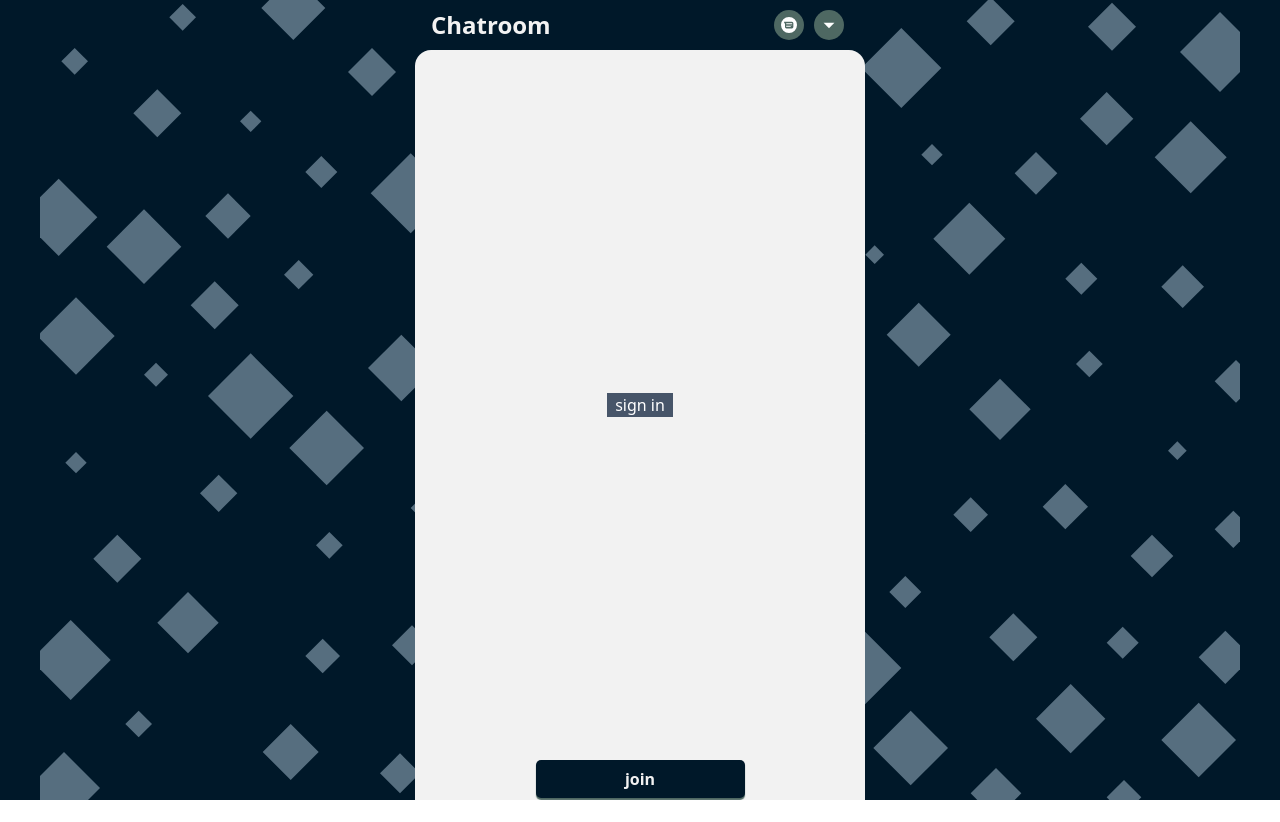
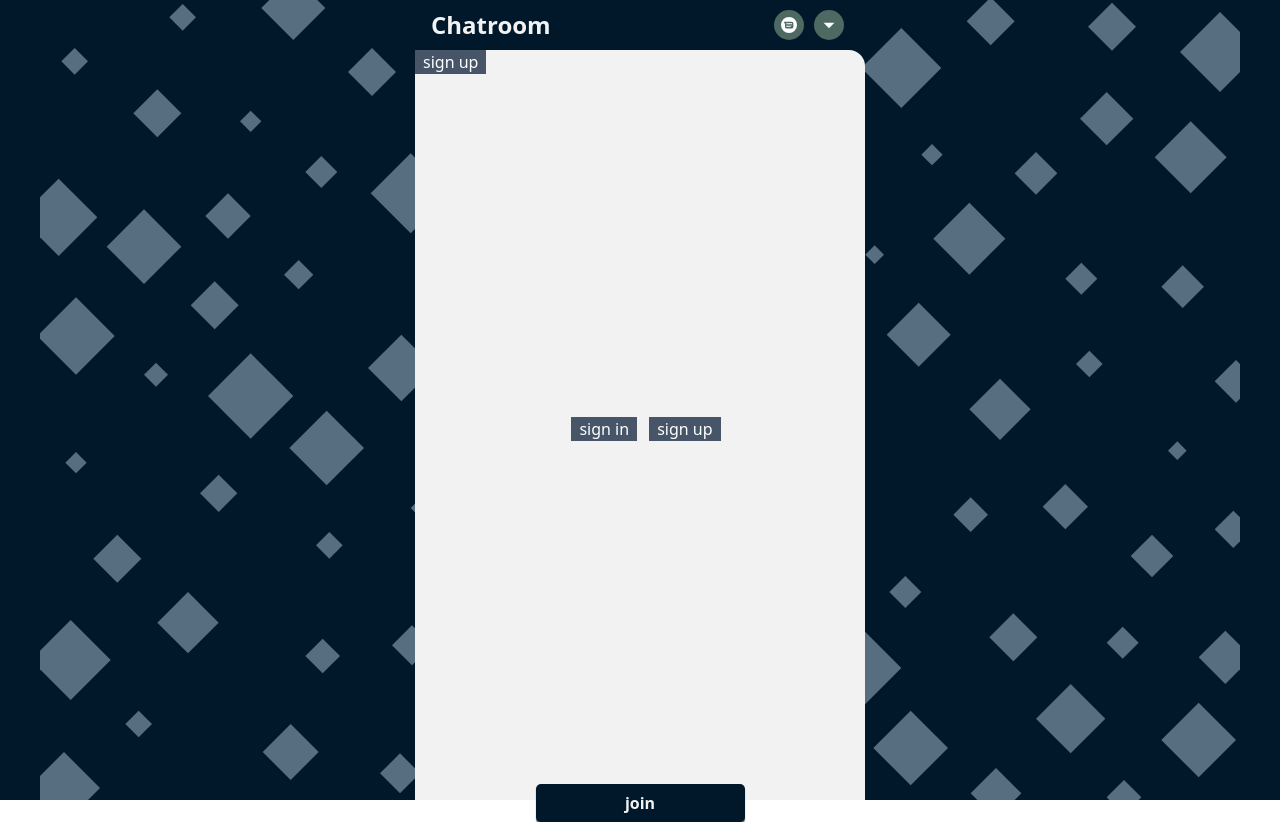
Before and after one commit to PaschalPM/react-firebase-chatroom, a React (Create React App) app: page /signUp in a window 1280 px wide. Before the commit the page ends 800 px from the top, so only its background shows below. Built offline with nearby package versions, Linux system fonts and the light colour scheme.

Commit message:
Added the SignUp.js

```diff
--- a/package.json
+++ b/package.json
@@ -11,6 +11,7 @@
     "react-dom": "^18.2.0",
     "react-hamburger-menu": "^1.2.1",
     "react-icons": "^4.7.1",
+    "react-router-dom": "^6.8.1",
     "react-scripts": "5.0.1",
     "web-vitals": "^2.1.4"
   },
--- a/src/components/LoginModal.js
+++ b/src/components/LoginModal.js
@@ -1,7 +1,9 @@
 import React from 'react'
+import SignUp from './SignUp';
+ import { Link } from "react-router-dom";
 
 
-const Modal = () => {
+const LoginModal = () => {
     const [openModal, setOpenModal] = React.useState(false)
     //const [handleModal, setHandleModal] = React.useState(true)
     function closeModal() {
@@ -11,25 +13,25 @@ const Modal = () => {
         setOpenModal(!openModal)
     }
 
+
     return (
         <div>
-            {!openModal ? <button className='bg-slate-600 text-white px-2' onClick={handleModal}>sign in</button> : ""}
+            {!openModal ? <button className='bg-slate-600 text-white m-3 px-2' onClick={handleModal}>sign in</button> : ""}
             {openModal && <div className="w-full rounded-lg p-4  bg-blend-overlay  bg-slate-300">
                 <div className='flex justify-between w-[300px]'>
                     <h1 className='text-xl'>Welcome back!</h1>
                     <button onClick={closeModal} className='bg-[#4e6862] text-white rounded px-2'>x</button>
                 </div>
-                {/* <div className='text-center bg-green-400'> */}
                 <h1 className='mb-4 text-left'>Email</h1>
                 <hr></hr>
                 <h1 className='mb-4 text-left'>Password</h1>
                 <hr className='mb-6'></hr>
-                <button className='bg-[#4e6862] text-white p-3 rounded-lg'>Don't have an account? sign up</button>
-                {/* </div> */}
+                {/* <Link to={"/SignUp"} className='bg-[#4e6862] text-white p-3 rounded-lg'>Don't have an account? sign up  </Link> */}
+                <a href='#' className='bg-[#4e6862] text-white p-2 rounded'>Don't have an account? sign up</a>
             </div>
             }
         </div>
     )
 }
 
-export default Modal
+export default LoginModal;
--- /dev/null
+++ b/src/components/SignUp.js
@@ -0,0 +1,36 @@
+import React from 'react'
+
+
+const SignUp = () => {
+    const [createAccountModal, setCreateAccountModal] = React.useState(false)
+    function closeModal() {
+        setCreateAccountModal(createAccountModal => !createAccountModal)
+    }
+    function handleModal() {
+        setCreateAccountModal(!createAccountModal)
+    }
+
+    return (
+        <div>
+            {!createAccountModal ? <button className='bg-slate-600 text-white px-2' onClick={handleModal}>sign up</button> : ""}
+            {createAccountModal && <div className="w-full rounded-lg p-4  bg-blend-overlay  bg-slate-300">
+                <div className='md:flex justify-between  pb-2 w-[300px]'>
+                    <p className='text-2xl'>Sign up</p>
+                    <button onClick={closeModal} className='bg-[#4e6862] text-white rounded px-2'>x</button>
+                </div>
+
+
+                <h1 className='mb-4 text-left'>Your name</h1>
+                <hr></hr>
+                <h1 className='mb-4 text-left'>Your email</h1>
+                <hr></hr>
+                <h1 className='mb-4 text-left'>Your password</h1>
+                <hr className='mb-6'></hr>
+
+            </div>
+            }
+        </div>
+    )
+}
+
+export default SignUp
--- a/src/components/SignupModal.js
+++ /dev/null
@@ -1,36 +0,0 @@
-import React from 'react'
-
-
-const Modal = () => {
-    const [openModal, setOpenModal] = React.useState(false)
-    //const [handleModal, setHandleModal] = React.useState(true)
-    function closeModal() {
-        setOpenModal(openModal => !openModal)
-    }
-    function handleModal() {
-        setOpenModal(!openModal)
-    }
-
-    return (
-        <div>
-            {!openModal ? <button className='bg-slate-600 text-white px-2' onClick={handleModal}>sign up</button> : ""}
-            {openModal && <div className="w-full rounded-lg p-4  bg-blend-overlay  bg-slate-300">
-                {/* <div className='md:flex justify-between w-full bg-green-700'> */}
-                    <p className='text-2xl'>Welcome back!</p>
-                    <button onClick={closeModal} className='ml-80 bg-[#4e6862] text-white rounded px-2'>x</button>
-                {/* </div> */}
-
-                {/* <div className='text-center bg-green-400'> */}
-                <h1 className='mb-4 text-left'>Email</h1>
-                <hr></hr>
-                <h1 className='mb-4 text-left'>Password</h1>
-                <hr className='mb-6'></hr>
-                <button className='bg-[#4e6862] text-white p-3 rounded-lg'>Don't have an account? sign up</button>
-                {/* </div> */}
-            </div>
-            }
-        </div>
-    )
-}
-
-export default Modal
--- a/src/components/dropdown/DropdownItem.jsx
+++ b/src/components/dropdown/DropdownItem.jsx
@@ -1,10 +1,7 @@
 function DropdownItem(props) {
-  function check(){
-    alert("Good!!!")
-  }
   return (
-    <li className="dropdown-item" onClick={check }>
-      <a href={props.href}>
+    <li className="dropdown-item">
+      <a href={props.href} >
         <span className="button-icon"> {props.icon} </span>
         <span> {props.text} </span>
       </a>
--- a/src/components/main/Main.jsx
+++ b/src/components/main/Main.jsx
@@ -1,13 +1,21 @@
 import Container from "../Container";
 import { IoMdSend } from "react-icons/io";
-import Modal from "../LoginModal";
-import SignupModal from "../SignupModal"
+import LoginModal from "../LoginModal";
+import { BrowserRouter, Route, Routes } from "react-router-dom";
+ import SignUp from '../SignUp'
 
 function Main(props) {
   return (
     <main className="main">
+      <BrowserRouter>
+        <Routes>
+          <Route path="/" element={<main />} />
+          <Route path="/signUp" element={<SignUp />} />
+        </Routes>
+      </BrowserRouter>
       <div className="flex justify-center items-center w-full display">
-        <Modal />
+        <LoginModal />
+        <SignUp />
       </div>
       <div className="switch-join-form">
         <Container>
```
Also changed, not shown: 1 other file (tests, documents, lock files or other folders).
